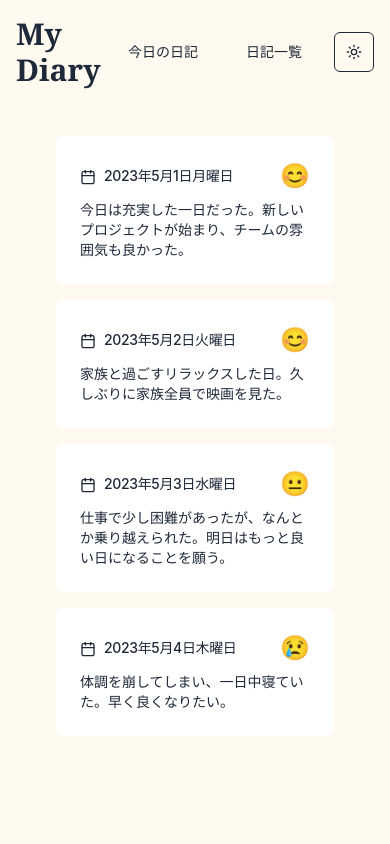
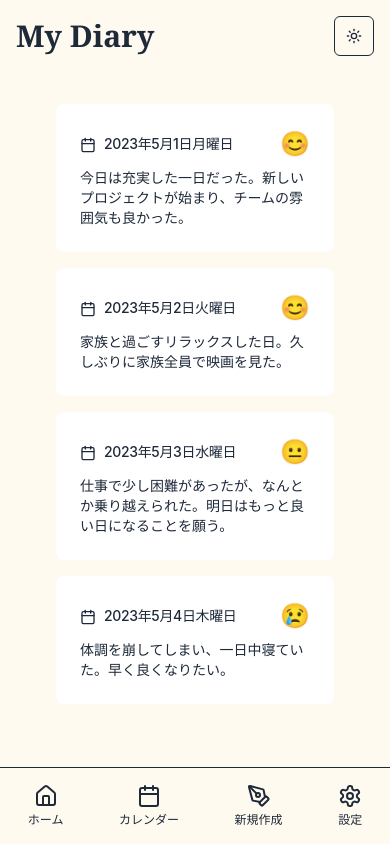
Before and after one commit to Uki884/chat-diary, a Next.js app: page / in a window 390 px wide. Built offline with nearby package versions, Linux system fonts and the light colour scheme.

Commit message:
Add mobile footer navigation with responsive icons and links

```diff
--- a/src/app/layout.tsx
+++ b/src/app/layout.tsx
@@ -1,10 +1,9 @@
 import "./globals.css";
 
 import type React from "react";
-import Link from "next/link";
 import { ThemeProvider } from "@/components/themeProvider";
 import { ModeToggle } from "@/components/mode-toggle";
-import { Button } from "@/components/ui/button";
+import { FooterNav } from "@/components/FooterNav";
 
 export default function RootLayout({
   children,
@@ -25,16 +24,11 @@ export default function RootLayout({
             <header className="container mx-auto p-4 flex justify-between items-center">
               <h1 className="text-3xl font-serif font-bold">My Diary</h1>
               <nav className="flex items-center space-x-4">
-                <Link href="/today">
-                  <Button variant="ghost">今日の日記</Button>
-                </Link>
-                <Link href="/">
-                  <Button variant="ghost">日記一覧</Button>
-                </Link>
                 <ModeToggle />
               </nav>
             </header>
             <main className="container mx-auto p-4">{children}</main>
+            <FooterNav />
           </div>
         </ThemeProvider>
       </body>
--- /dev/null
+++ b/src/components/FooterNav.tsx
@@ -0,0 +1,27 @@
+import Link from "next/link"
+import { Home, Calendar, PenTool, Settings } from "lucide-react"
+
+export const FooterNav = () => {
+  return (
+    <nav className="fixed bottom-0 left-0 right-0 bg-background border-t border-border">
+      <div className="container mx-auto flex justify-around items-center py-2">
+        <Link href="/" className="flex flex-col items-center p-2">
+          <Home size={24} />
+          <span className="text-xs mt-1">ホーム</span>
+        </Link>
+        <Link href="/diary-history" className="flex flex-col items-center p-2">
+          <Calendar size={24} />
+          <span className="text-xs mt-1">カレンダー</span>
+        </Link>
+        <Link href="/today" className="flex flex-col items-center p-2">
+          <PenTool size={24} />
+          <span className="text-xs mt-1">新規作成</span>
+        </Link>
+        <Link href="/settings" className="flex flex-col items-center p-2">
+          <Settings size={24} />
+          <span className="text-xs mt-1">設定</span>
+        </Link>
+      </div>
+    </nav>
+  )
+}
```
